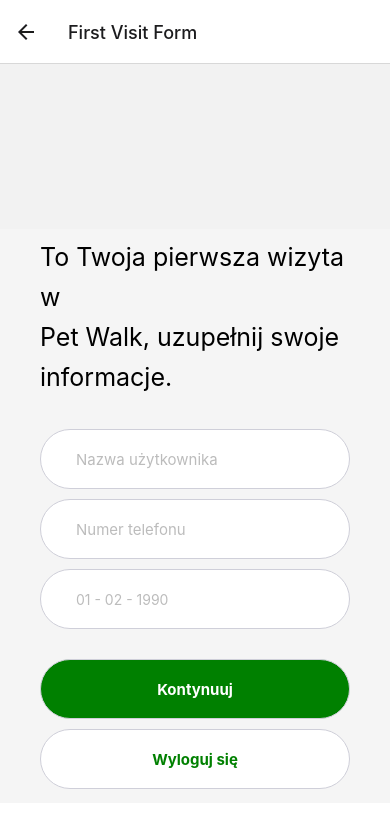
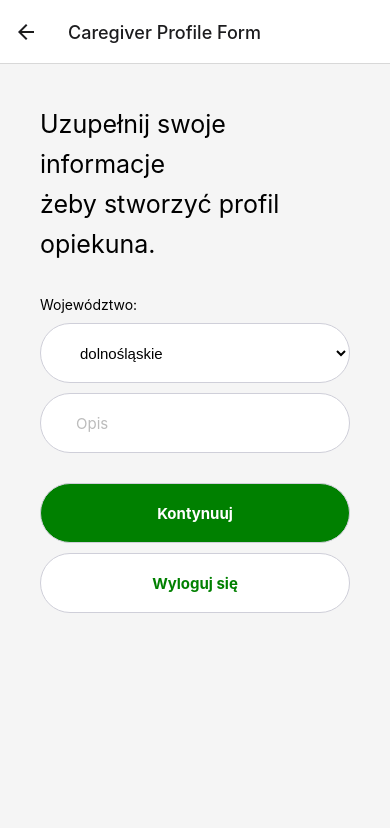
Before and after one commit to pet-walk-app/pet-walk-app, a React Native app in the folder frontend/: screen / in a window 390 px wide. Both pictures are taken after a click on the button "DO TESTOWANIA STRON". Shown: the top 828 px of the page. Built offline with nearby package versions, Linux system fonts and the light colour scheme.

Commit message:
Added first caregiver form

```diff
--- /dev/null
+++ b/frontend/components/FormBigInput.js
@@ -0,0 +1,26 @@
+import { Text, View, TextInput } from 'react-native';
+import { formStyles } from '../styles.js/formStyles';
+import { darkGrey } from '../consts/colors';
+
+export default function FormBigInput({
+  value,
+  setValue,
+  placeholder,
+  height
+}) {
+  return (
+      <TextInput
+        multiline={true}
+        numberOfLines={20}
+        style={formStyles.formInput}
+        placeholder={placeholder}
+        value={value}
+        onChangeText={(text) => setValue(text)}
+        height={height}
+        placeholderTextColor={darkGrey}
+        textAlignVertical={"top"}
+        paddingVertical={25}
+        paddingHorizontal={25}
+      />
+  );
+}
--- a/frontend/components/Navigation.js
+++ b/frontend/components/Navigation.js
@@ -2,6 +2,7 @@ import { NavigationContainer } from '@react-navigation/native';
 import { createNativeStackNavigator } from '@react-navigation/native-stack';
 import HomeScreen from '../screens/HomeScreen';
 import FirstVisitFormScreen from '../screens/FirstVisitFormScreen';
+import CaregiverProfileForm from '../screens/CaregiverProfileForm';
 
 const Stack = createNativeStackNavigator();
 
@@ -13,6 +14,7 @@ export default function Navigation() {
            >
                <Stack.Screen name = 'Home' component={HomeScreen}/>
                <Stack.Screen name = 'First Visit Form' component={FirstVisitFormScreen}/>
+               <Stack.Screen name = 'Caregiver Profile Form' component={CaregiverProfileForm}/>
            </Stack.Navigator>
        </NavigationContainer>
    );
--- a/frontend/package.json
+++ b/frontend/package.json
@@ -11,6 +11,7 @@
   "dependencies": {
     "@react-native-async-storage/async-storage": "1.23.1",
     "@react-native-community/datetimepicker": "^8.2.0",
+    "@react-native-picker/picker": "^2.8.1",
     "@react-navigation/native": "^6.1.18",
     "@react-navigation/native-stack": "^6.11.0",
     "expo": "~51.0.28",
--- /dev/null
+++ b/frontend/screens/CaregiverProfileForm.js
@@ -0,0 +1,66 @@
+import { View, Text } from "react-native";
+import { formStyles } from "../styles.js/formStyles";
+import FormBigInput from "../components/FormBigInput";
+import { useState } from "react";
+import CustomButton from "../components/CustomButton";
+import { green, white } from "../consts/colors";
+import {Picker} from '@react-native-picker/picker';
+
+export default function CaregiverProfileForm() {
+   const [voivodeship, setVoivodeship] = useState('')
+   const [description, setDescription] = useState('')
+
+    return (
+        <View style={formStyles.container}>
+            <View style={[formStyles.middleSection, {justifyContent: "none"}]}>
+               <Text style={formStyles.h1}>Uzupełnij swoje informacje {"\n"}żeby stworzyć profil opiekuna.</Text>
+               <View style={formStyles.formContainer}>
+               <Text style={formStyles.h2}>Województwo:</Text>
+                  <Picker style={formStyles.formInput}
+                     selectedValue={voivodeship}
+                     onValueChange={(val) =>
+                        setVoivodeship(val)
+                        }>
+                     <Picker.Item label="dolnośląskie" value="dolnośląskie"/>
+                     <Picker.Item label="kujawsko-pomorskie" value="kujawsko-pomorskie"/>
+                     <Picker.Item label="lubelskie" value="lubelskie"/>
+                     <Picker.Item label="lubuskie" value="lubuskie"/>
+                     <Picker.Item label="łódzkie" value="łódzkie"/>
+                     <Picker.Item label="małopolskie" value="małopolskie"/>
+                     <Picker.Item label="mazowieckie" value="mazowieckie"/>
+                     <Picker.Item label="opolskie" value="opolskie"/>
+                     <Picker.Item label="podkarpackie" value="podkarpackie"/>
+                     <Picker.Item label="podlaskie" value="podlaskie"/>
+                     <Picker.Item label="pomorskie" value="pomorskie"/>
+                     <Picker.Item label="śląskie" value="śląskie"/>
+                     <Picker.Item label="świętokrzyskie" value="świętokrzyskie"/>
+                     <Picker.Item label="warmińsko-mazurskie" value="warmińsko-mazurskie"/>
+                     <Picker.Item label="wielkopolskie" value="wielkopolskie"/>
+                     <Picker.Item label="zachodniopomorskie" value="zachodniopomorskie"/>
+                  </Picker>
+
+                  <FormBigInput
+                     value={description}
+                     setValue={setDescription}
+                     placeholder={'Opis'}
+                     height={250}>
+                  </FormBigInput>
+               </View>
+
+               <CustomButton
+                     color={green}
+                     textColor={white}
+                     action={""}
+                     title={'Kontynuuj'}>
+                  </CustomButton>
+                  <CustomButton
+                     color={white}
+                     textColor={green}
+                     action={''}
+                     title={'Wyloguj się'}>
+               </CustomButton>
+
+            </View>
+        </View>
+    );
+}
--- a/frontend/screens/HomeScreen.js
+++ b/frontend/screens/HomeScreen.js
@@ -7,7 +7,7 @@ export default function HomeScreen({navigation}) {
             <Button
                 title="Do testowania stron"
                //  Nawigacja do wybranej strony
-                onPress={() => navigation.navigate('First Visit Form')}
+                onPress={() => navigation.navigate('Caregiver Profile Form')}
             />
 
         </View>
```
Also changed, not shown: 1 other file (tests, documents, lock files or other folders).
